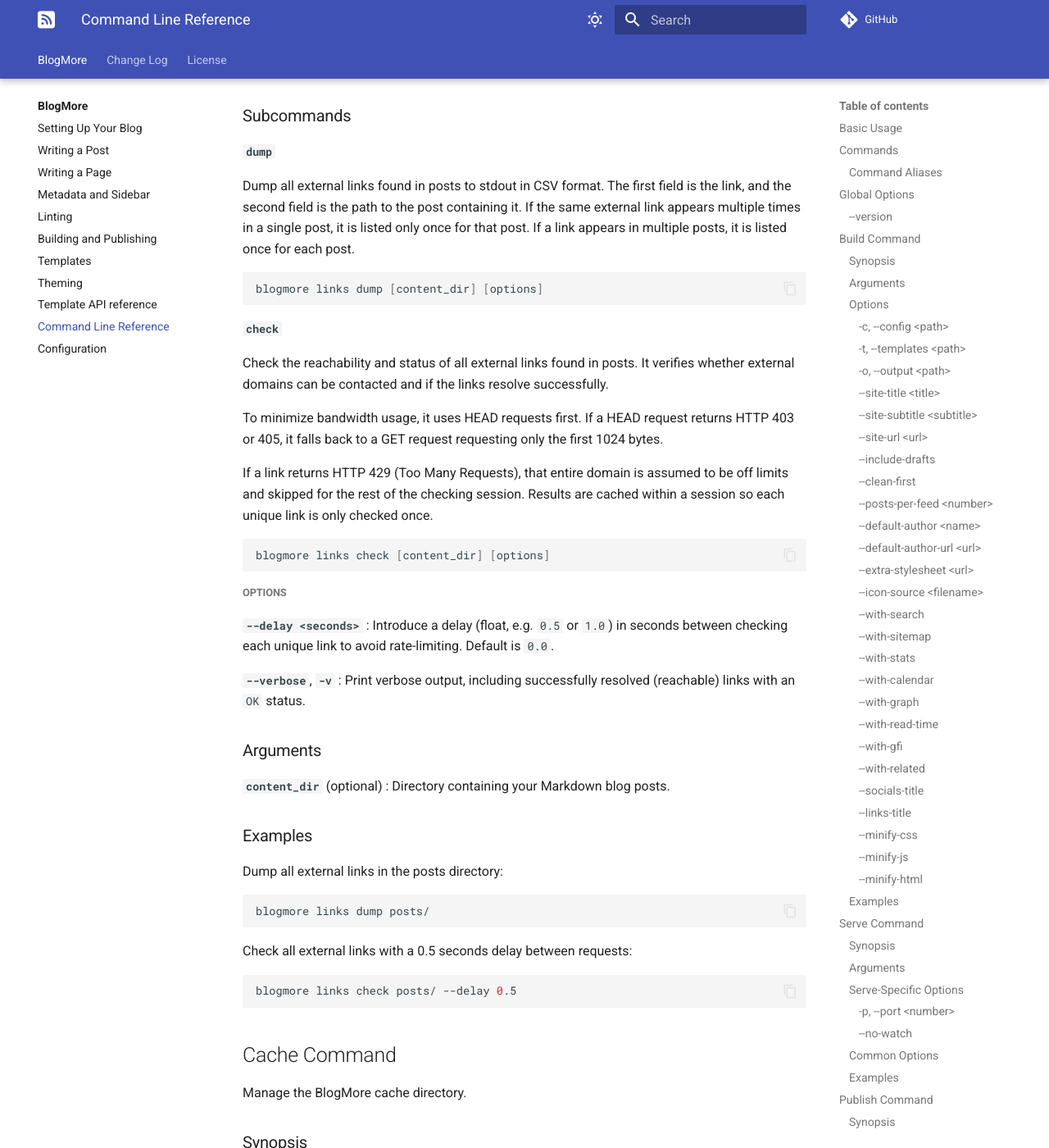
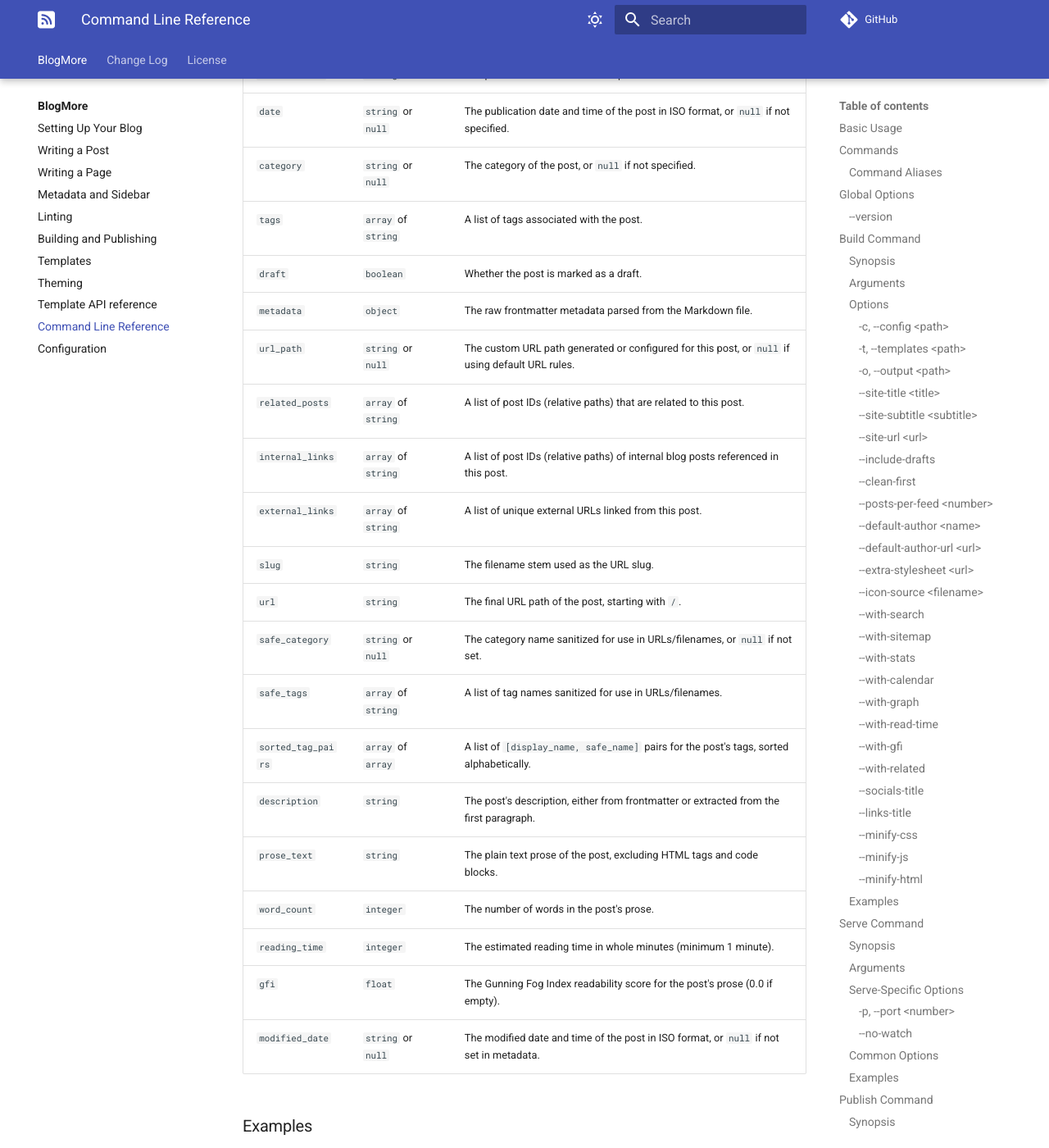
Before and after one commit to davep/blogmore, an MkDocs documentation site: the page built from docs/command_line.md, in a window 1280 px wide and 1400 px high, scrolled down 13011 px. Shown: the whole window at 82% size. Built offline with MkDocs 1.6.1 and Material for MkDocs 9.7.7, drawn with Linux system fonts in a browser that asks for light colours; comment, search, counter and statistics services are not loaded; some of the changed text lies outside the part shown.

Commit message:
Document the main properties emitted by the dump command

```diff
--- a/docs/command_line.md
+++ b/docs/command_line.md
@@ -605,6 +605,38 @@
 **`content_dir`** (optional)
 : Directory containing your Markdown blog posts.
 
+### Output Properties
+
+Each post in the dumped JSON array is represented by an object containing the following properties:
+
+| Property | Type | Description |
+| :--- | :--- | :--- |
+| `id` | `string` | The relative path identifier of the source file from the content directory (e.g., `my-post.md`). |
+| `path` | `string` | The absolute path to the source Markdown file. |
+| `title` | `string` | The title of the post, parsed from frontmatter. |
+| `content` | `string` | The raw Markdown content of the post. |
+| `html_content` | `string` | The parsed HTML content of the post. |
+| `date` | `string` or `null` | The publication date and time of the post in ISO format, or `null` if not specified. |
+| `category` | `string` or `null` | The category of the post, or `null` if not specified. |
+| `tags` | `array` of `string` | A list of tags associated with the post. |
+| `draft` | `boolean` | Whether the post is marked as a draft. |
+| `metadata` | `object` | The raw frontmatter metadata parsed from the Markdown file. |
+| `url_path` | `string` or `null` | The custom URL path generated or configured for this post, or `null` if using default URL rules. |
+| `related_posts` | `array` of `string` | A list of post IDs (relative paths) that are related to this post. |
+| `internal_links` | `array` of `string` | A list of post IDs (relative paths) of internal blog posts referenced in this post. |
+| `external_links` | `array` of `string` | A list of unique external URLs linked from this post. |
+| `slug` | `string` | The filename stem used as the URL slug. |
+| `url` | `string` | The final URL path of the post, starting with `/`. |
+| `safe_category` | `string` or `null` | The category name sanitized for use in URLs/filenames, or `null` if not set. |
+| `safe_tags` | `array` of `string` | A list of tag names sanitized for use in URLs/filenames. |
+| `sorted_tag_pairs` | `array` of `array` | A list of `[display_name, safe_name]` pairs for the post's tags, sorted alphabetically. |
+| `description` | `string` | The post's description, either from frontmatter or extracted from the first paragraph. |
+| `prose_text` | `string` | The plain text prose of the post, excluding HTML tags and code blocks. |
+| `word_count` | `integer` | The number of words in the post's prose. |
+| `reading_time` | `integer` | The estimated reading time in whole minutes (minimum 1 minute). |
+| `gfi` | `float` | The Gunning Fog Index readability score for the post's prose (0.0 if empty). |
+| `modified_date` | `string` or `null` | The modified date and time of the post in ISO format, or `null` if not set in metadata. |
+
 ### Examples
 
 Dump all posts to a JSON file:
```
Also changed, not shown: ChangeLog.md (+2 -0 lines).
